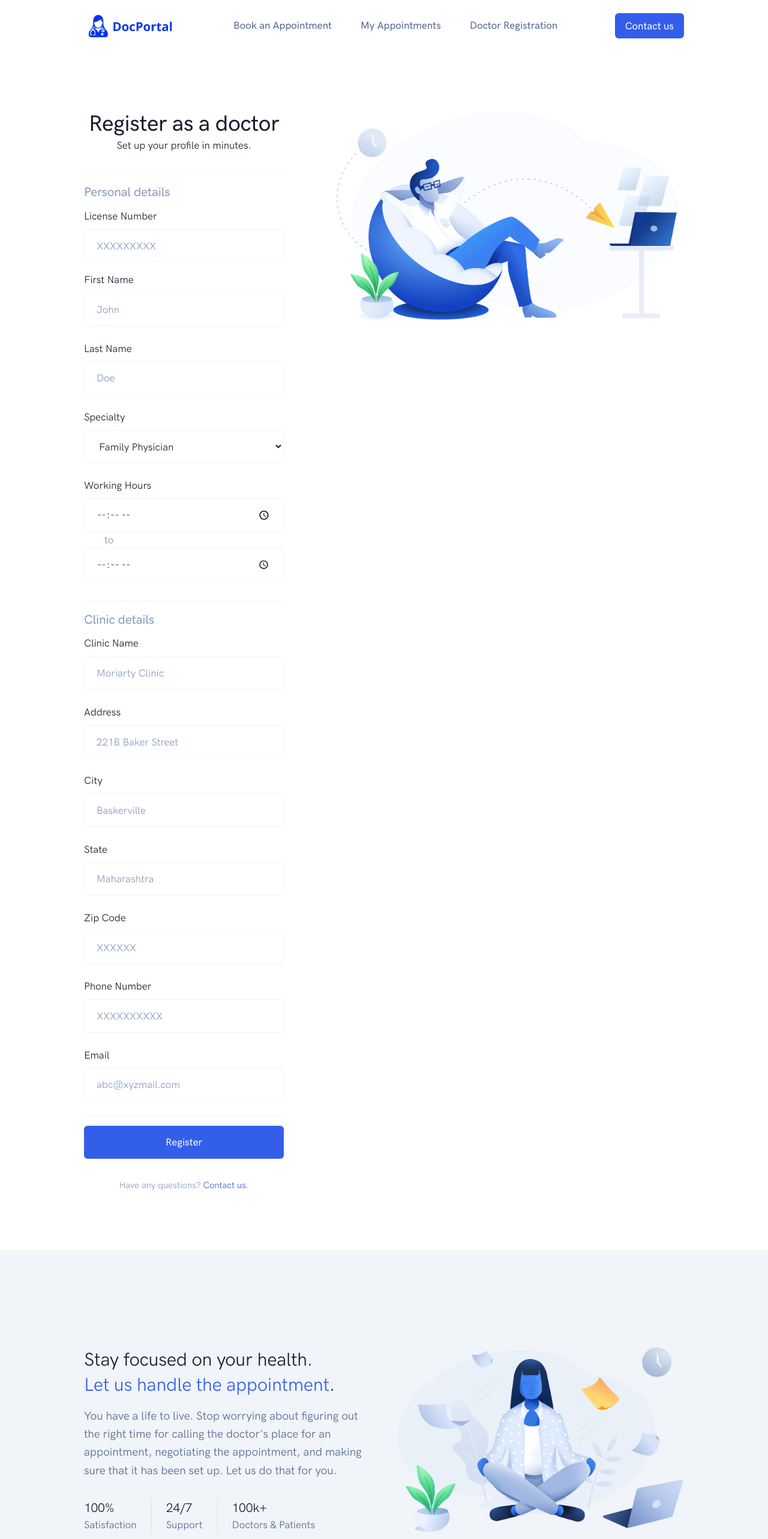
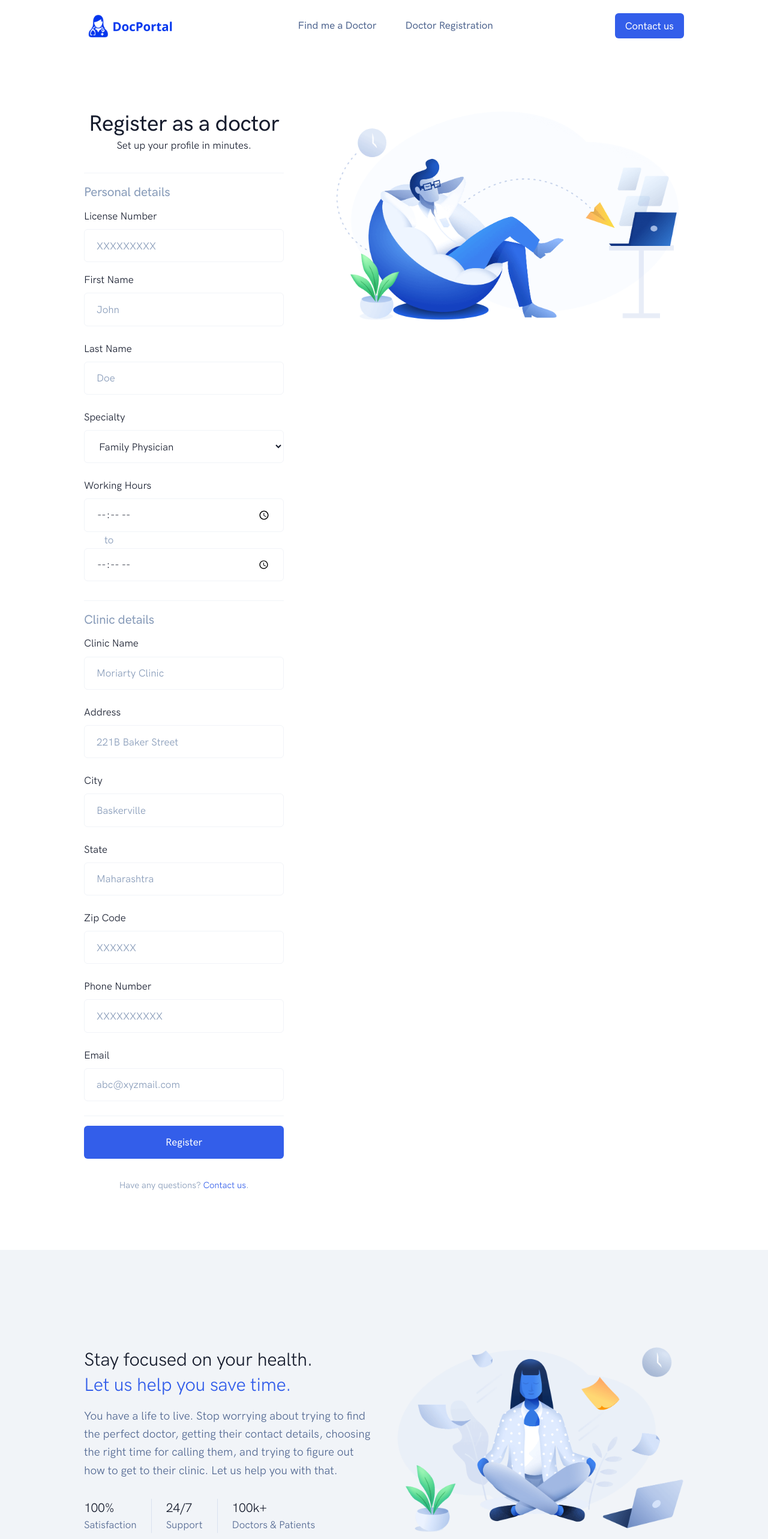
Before and after one commit to hjjinx/doc-portal, a React (Create React App) app in the folder doctor-hub-client/: page /register/doctor in a window 1280 px wide. Shown: the top 2566 px of the page at 60% size. Built offline with nearby package versions, Linux system fonts and the light colour scheme.

Commit message:
Change text on pages. Remove My Appointments from NavBar

```diff
--- a/doctor-hub-client/src/components/Footer.js
+++ b/doctor-hub-client/src/components/Footer.js
@@ -16,17 +16,14 @@ export default class Footer extends React.Component {
             <div className="col-12 col-md-7 col-lg-6 order-md-1">
               <h2>
                 Stay focused on your health. <br />
-                <span className="text-primary">
-                  Let us handle the appointment
-                </span>
-                .
+                <span className="text-primary">Let us help you save time.</span>
               </h2>
 
               <p className="font-size-lg text-gray-700 mb-6">
-                You have a life to live. Stop worrying about figuring out the
-                right time for calling the doctor's place for an appointment,
-                negotiating the appointment, and making sure that it has been
-                set up. Let us do that for you.
+                You have a life to live. Stop worrying about trying to find the
+                perfect doctor, getting their contact details, choosing the
+                right time for calling them, and trying to figure out how to get
+                to their clinic. Let us help you with that.
               </p>
 
               <div className="d-flex">
--- a/doctor-hub-client/src/components/Home.js
+++ b/doctor-hub-client/src/components/Home.js
@@ -74,12 +74,12 @@ export default class Home extends React.Component {
           <div className="container">
             <div className="row">
               <div className="col-12 col-md-4" data-aos="fade-up">
-                <h3>Step 1: Choose a doctor</h3>
+                <h3>Find Doctors</h3>
 
                 <p className="text-muted mb-6 mb-md-0">
-                  Choose a doctor from a wide range of doctors registered with
-                  us. Our interface is carefully designed to help you choose the
-                  best doctor for you.
+                  We only list the very best doctors in Tricity. Our interface
+                  is carefully designed to help you choose the best doctor for
+                  you.
                 </p>
               </div>
               <div
@@ -87,11 +87,11 @@ export default class Home extends React.Component {
                 data-aos="fade-up"
                 data-aos-delay="50"
               >
-                <h3>Step 2: Fill out your details</h3>
+                <h3>Contact Doctors</h3>
 
                 <p className="text-muted mb-6 mb-md-0">
-                  We need these so we can forward them to your doctor to book an
-                  appointment. We do not sell your data.
+                  We do our very best to make sure that the most accurate and
+                  up-to-date contact details have been listed on DocPortal.
                 </p>
               </div>
               <div
@@ -99,11 +99,11 @@ export default class Home extends React.Component {
                 data-aos="fade-up"
                 data-aos-delay="100"
               >
-                <h3>Step 3: Choose a date and time</h3>
+                <h3>24x7 Dedicated Support</h3>
 
                 <p className="text-muted mb-0">
-                  And you're done! Set the date and time for your appointment on
-                  your calendar and rest easy.
+                  Facing any issues or have any questions? Our support team is
+                  there to help you, always. Just let us know!
                 </p>
               </div>
             </div>
--- a/doctor-hub-client/src/components/Navbar.js
+++ b/doctor-hub-client/src/components/Navbar.js
@@ -43,24 +43,14 @@ export default class Navbar extends React.Component {
               <li className="nav-item">
                 <Link
                   className="nav-link"
-                  id="navbarBookAppointment"
+                  id="navbarFindDoctor"
                   to="/choosedoctor"
                   aria-expanded="false"
                 >
-                  Book an Appointment
+                  Find me a Doctor
                 </Link>
               </li>
 
-              <li className="nav-item">
-                <Link
-                  className="nav-link"
-                  id="navbarAccount"
-                  to="#"
-                  aria-expanded="false"
-                >
-                  My Appointments
-                </Link>
-              </li>
               <li className="nav-item">
                 <Link
                   className="nav-link"
--- a/doctor-hub-client/src/components/Review.js
+++ b/doctor-hub-client/src/components/Review.js
@@ -30,7 +30,7 @@ export default class Review extends React.Component {
                           className="card-img-left bg-cover"
                           style={{
                             backgroundImage:
-                              'url("/assets/img/photos/photo-1.jpg")'
+                              'url("/assets/img/photos/photo-1.jpg")',
                           }}
                           href="#!"
                         >
@@ -44,7 +44,7 @@ export default class Review extends React.Component {
                           className="card-img-left bg-cover"
                           style={{
                             backgroundImage:
-                              'url("/assets/img/photos/photo-2.jpg")'
+                              'url("/assets/img/photos/photo-2.jpg")',
                           }}
                           href="#!"
                         >
@@ -78,10 +78,15 @@ export default class Review extends React.Component {
                         <div className="w-100">
                           <div className="card-body">
                             <blockquote className="blockquote text-center mb-0">
-                              <p className="mb-5 mb-md-7">
+                              <p
+                                className="mb-5 mb-md-7"
+                                style={{
+                                  marginLeft: "1.5rem",
+                                  marginRight: "1.5rem",
+                                }}
+                              >
                                 “DocPortal is hands down the most useful thing
-                                I've ever used. I can't wait to use it again for
-                                my next appointment.”
+                                I've ever used. It makes appointments so easy.”
                               </p>
 
                               <footer className="blockquote-footer">
@@ -95,12 +100,16 @@ export default class Review extends React.Component {
                         <div className="w-100">
                           <div className="card-body">
                             <blockquote className="blockquote text-center mb-0">
-                              <p className="mb-5 mb-md-7">
-                                “DocPortal has made getting doctor appointments
-                                so simple! Booking an appointment with my doctor
-                                now takes just a couple of minutes and frees up
-                                a lot of time that otherwise would have been
-                                wasted in trying to set up the appointment.”
+                              <p
+                                className="mb-5 mb-md-7"
+                                style={{
+                                  marginLeft: "1.5rem",
+                                  marginRight: "1.5rem",
+                                }}
+                              >
+                                “Finding the best of the best doctors in the
+                                area now takes only a couple of minutes, thank
+                                you DocPortal!”
                               </p>
 
                               <footer className="blockquote-footer">
```
